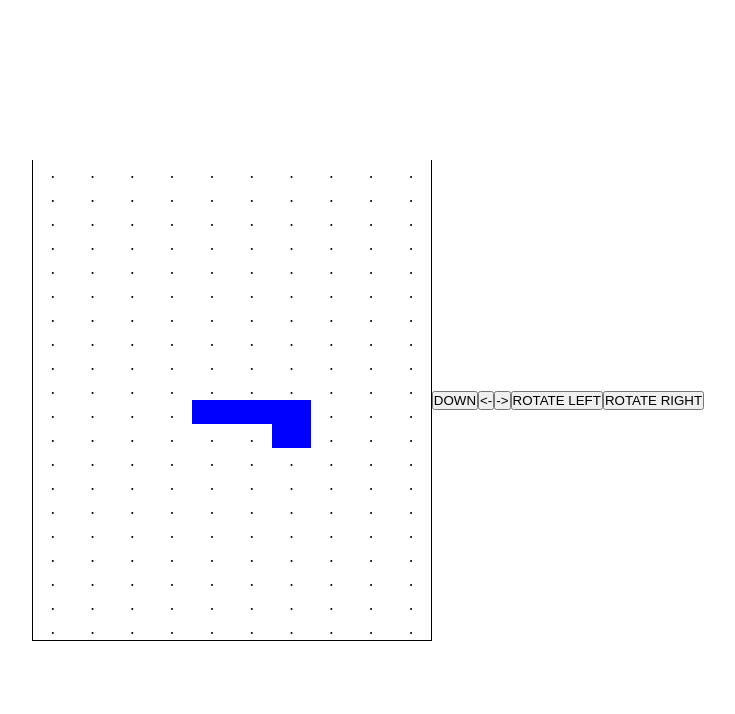
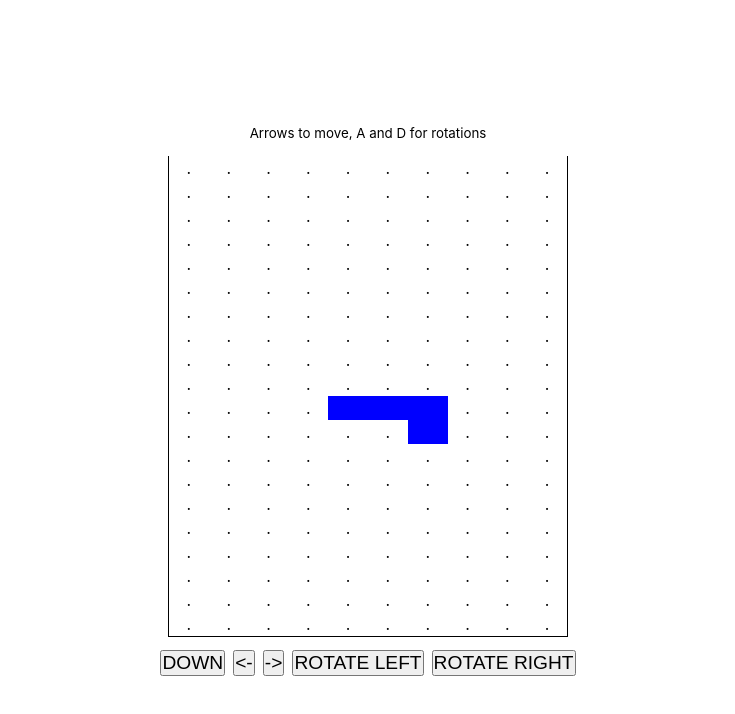
Before and after one commit to Tobshub/tetris, a React (Vite) app: page / in a window 1280 px wide. Shown: the top 714 px of the page, without its empty margins (272-1007 px from the left). Built offline with nearby package versions, Linux system fonts and the light colour scheme.

Commit message:
style changes

```diff
--- a/src/App.tsx
+++ b/src/App.tsx
@@ -7,11 +7,14 @@ export default function App() {
     <div
       style={{
         display: "flex",
+        flexDirection: "column",
         justifyContent: "center",
         alignItems: "center",
+        gap: ".80rem",
         height: "100%",
       }}
     >
+      <small>Arrows to move, A and D for rotations</small>
       <GameArea />
     </div>
   );
@@ -28,7 +31,6 @@ function useForceRerender() {
 
   return rerenderForcefully;
 }
-
 
 function useGameState(
   board: Board,
@@ -138,15 +140,21 @@ function GameArea() {
           </ul>
         ))}
       </div>
+      <div style={{ display: "flex", gap: ".5rem" }}>
         <button onClick={() => board.currentBlock?.drop()}>DOWN</button>
-      <button onClick={() => board.currentBlock?.shift("left")}>{"<-"}</button>
-      <button onClick={() => board.currentBlock?.shift("right")}>{"->"}</button>
+        <button onClick={() => board.currentBlock?.shift("left")}>
+          {"<-"}
+        </button>
+        <button onClick={() => board.currentBlock?.shift("right")}>
+          {"->"}
+        </button>
         <button onClick={() => board.currentBlock?.rotate(-1)}>
           ROTATE LEFT
         </button>
         <button onClick={() => board.currentBlock?.rotate(1)}>
           ROTATE RIGHT
         </button>
+      </div>
     </>
   );
 }
--- a/src/index.css
+++ b/src/index.css
@@ -28,3 +28,7 @@ body,
   height: 100vh;
   height: 100dvh;
 }
+
+button {
+  font-size: 1.2rem;
+}
```
Lines whose indentation alone changed are shown as unchanged.
